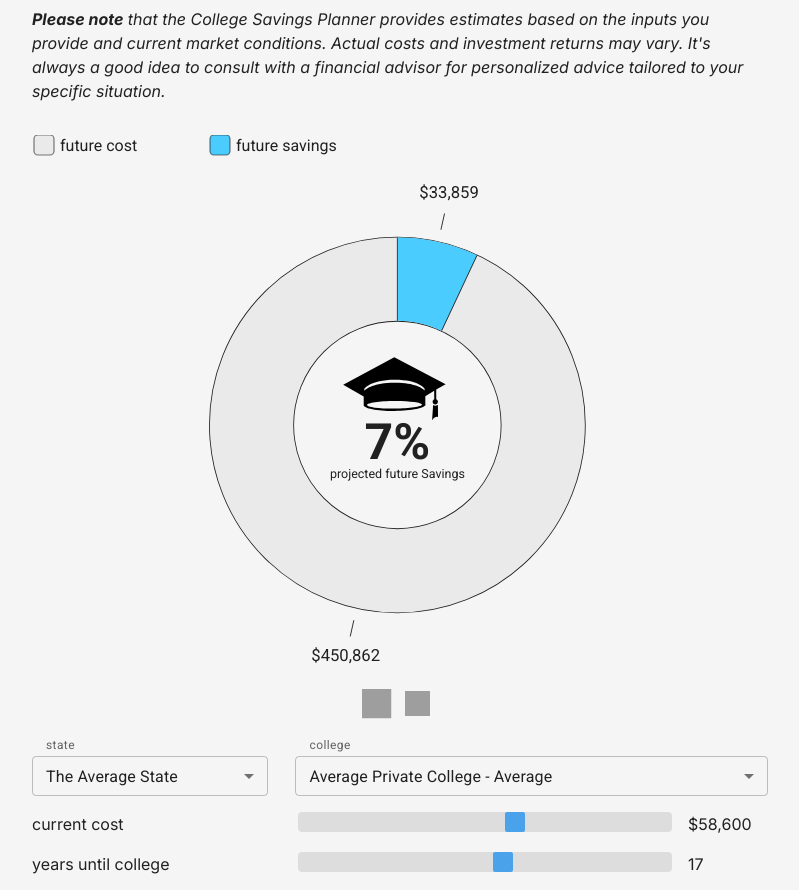
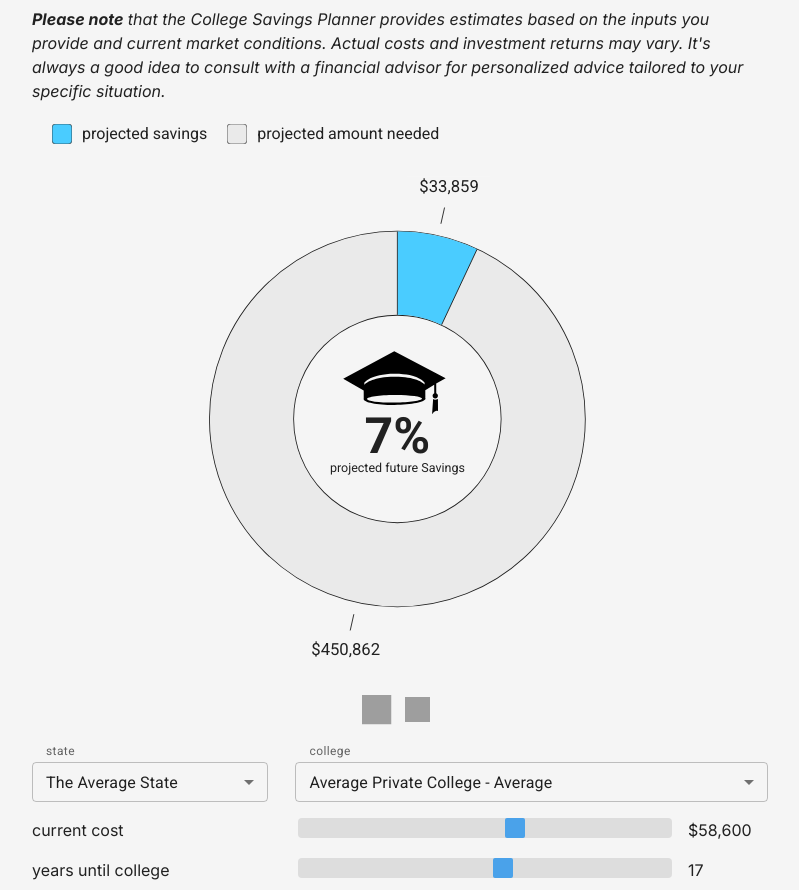
Before and after one commit to aokorodu/CollegeSavingsPlanner_React, a React (Vite) app in the folder CSP-react/: page / in a window 1280 px wide. Shown: the part 830-1720 px from the top of the page, without its empty margins (240-1039 px from the left). Built offline with nearby package versions, Linux system fonts and the light colour scheme; grey boxes are pictures that could not be loaded.

Commit message:
big daddy kane

```diff
--- a/CSP-react/src/App.css
+++ b/CSP-react/src/App.css
@@ -82,6 +82,7 @@ select {
 }
 
 .chartContainer {
+  position: relative;
   opacity: 1;
   transition-property: transform, opacity;
   transform: translateX(0px);
@@ -106,17 +107,6 @@ select {
   transition-property: transform, opacity;
   transition-duration: var(--transition-duration);
   transition-timing-function: ease-out;
-}
-
-.keyContainer {
-  position: relative;
-  width: fit-content;
-  height: 40px;
-  display: flex;
-  flex-direction: row;
-  justify-content: center;
-  gap: 1rem;
-  margin-top: 2rem;
 }
 
 .collegeDropdown {
--- a/CSP-react/src/App.tsx
+++ b/CSP-react/src/App.tsx
@@ -9,12 +9,10 @@ import SliderHolder from './components/SlideHolder/SlideHolder';
 import InfoHolder from './components/uicomponents/InfoHolder/InfoHolder';
 import { getCollegesByState2, stateNames } from './data/costData';
 import GraphButton from './components/GraphButton/GraphButton';
-import KeyItem from './components/KeyItem/KeyItem';
 import ContentHolder from './components/uicomponents/ContentHolder/ContentHolder';
 import Header from './components/uicomponents/Header/Header';
 import WhatIs from './components/uicomponents/WhatIsSection/WhatIs';
 import Modal from './components/Modals/Modal';
-import Disclaimer from './components/GraphButton/Disclaimer/Disclaimer';
 
 // material ui
 import { Select, TextField, FormControl, FormHelperText } from '@mui/material';
@@ -262,10 +260,7 @@ function App() {
 
           <div id="graphContainer">
 
-            <div className="keyContainer">
-              <KeyItem label='future cost' ref={costKeyRectRef} />
-              <KeyItem label='future savings' ref={savedKeyRectRef} />
-            </div>
+
             <div className={`chartContainer ${pieChartActive ? '' : 'chartContainerHiddenLeft'}`}>
               <PieChart ref={pieChartRef} />
             </div>
--- a/CSP-react/src/components/BarGraph/BarGraph.module.css
+++ b/CSP-react/src/components/BarGraph/BarGraph.module.css
@@ -10,3 +10,15 @@
 .shrunk {
   transform: scale(0.8) translateY(-10%);
 }
+
+.keyContainer {
+  display: flex;
+  flex-direction: row;
+  position: relative;
+  justify-content: flex-end;
+  left: 20px;
+  height: 30px;
+  width: fit-content;
+  gap: 20px;
+  margin-bottom: 2rem;
+}
--- a/CSP-react/src/components/BarGraph/BarGraph.tsx
+++ b/CSP-react/src/components/BarGraph/BarGraph.tsx
@@ -3,6 +3,7 @@ import styles from './BarGraph.module.css';
 import classNames from 'classnames';
 import React, { forwardRef, useEffect, useImperativeHandle, useRef } from 'react';
 import GraphLabel from './GraphLabel';
+import KeyItem from '../KeyItem/KeyItem';
 
 const years = ['freshman', 'sohpmore', 'junior', 'senior'];
 
@@ -175,6 +176,11 @@ const BarGraph = forwardRef((props, ref) => {
     }
 
     return (
+        <>
+            <div className={styles.keyContainer}>
+                <KeyItem label='future cost' ref={costKeyRectRef} />
+                <KeyItem label='future savings' ref={savedKeyRectRef} />
+            </div>
             <div ref={containerRef} className={classNames(styles.barGraphContainer)}>
                 <svg width="100%" height="100%" viewBox={`${-vbMargin} ${-vbMargin} ${vbWidth + vbMargin * 2} ${vbHeight + vbMargin * 2}`} preserveAspectRatio="xMidYMid meet" >
                     <defs>
@@ -249,7 +255,7 @@ const BarGraph = forwardRef((props, ref) => {
                     <path d={`M 0 ${0} V${vbHeight} H${vbWidth}`} stroke="#212121" strokeOpacity=".5" fill="none" strokeWidth={1} />
 
                 </svg>
-        </div>
+            </div></>
     );
 });
 
--- /dev/null
+++ b/CSP-react/src/components/KeyItem/KeyItem.module.css
@@ -0,0 +1,6 @@
+.holder {
+  display: flex;
+  align-items: center;
+  flex-direction: row;
+  gap: 10px;
+}
--- a/CSP-react/src/components/KeyItem/KeyItem.tsx
+++ b/CSP-react/src/components/KeyItem/KeyItem.tsx
@@ -1,17 +1,17 @@
 import { forwardRef } from "react";
+import styles from './KeyItem.module.css';
 
 type KeyLegendProps = {
     label: string;
 };
+const size = "20px";
 
 const KeyItem = forwardRef<SVGRectElement, KeyLegendProps>(({ label }: KeyLegendProps, ref) => (
-    <div>
-        <svg width={"100%"} height={"100%"} viewBox="0 0 400 100" fill="none" xmlns="http://www.w3.org/2000/svg">
-            <g id="key" >
-                <rect ref={ref} x="5" y="0" width={50} height={50} fill="#ff0000ff" stroke="#212121" strokeWidth={3} strokeOpacity={0.6} rx="10" ry="10" />
-                <text x={70} y={30} fill='#000000' stroke="none" fontSize={40} textAnchor="start" dominantBaseline="middle">{label}</text>
-            </g>
+    <div className={styles.holder}>
+        <svg width={size} height={size} viewBox="0 0 50 50" fill="none" xmlns="http://www.w3.org/2000/svg">
+            <rect ref={ref} x="0" y="0" width={50} height={50} fill="#ff0000ff" stroke="#212121" strokeWidth={3} strokeOpacity={0.6} rx="10" ry="10" />
         </svg>
+        <text>{label}</text>
     </div>
 ));
 
--- a/CSP-react/src/components/PieChart/PieChart.module.css
+++ b/CSP-react/src/components/PieChart/PieChart.module.css
@@ -10,6 +10,7 @@
 
 .pieChartContainer {
   position: absolute;
+  top: 50px;
   width: 100%;
   height: 500px;
   transition-property: transform;
@@ -20,3 +21,17 @@
 .shrunk {
   transform: scale(0.8) translateY(-10%);
 }
+
+.keyContainer {
+  /* display: flex;
+  flex-direction: row; */
+  position: absolute;
+  display: flex;
+  justify-content: flex-end;
+  top: 0px;
+  left: 20px;
+  height: 30px;
+  width: fit-content;
+  gap: 20px;
+  margin-bottom: 2rem;
+}
--- a/CSP-react/src/components/PieChart/PieChart.tsx
+++ b/CSP-react/src/components/PieChart/PieChart.tsx
@@ -3,6 +3,7 @@ import React, { forwardRef, useImperativeHandle } from 'react';
 import GraduationCap from '../../assets/graduationCap';
 import classNames from 'classnames';
 import Spinnertext from './Spinnertext';
+import KeyItem from '../KeyItem/KeyItem';
 
 const PieChart = forwardRef((props, ref) => {
 
@@ -13,6 +14,10 @@ const PieChart = forwardRef((props, ref) => {
     const arcRef = React.useRef<SVGCircleElement | null>(null);
     const dividerRef = React.useRef<SVGPathElement | null>(null);
     const percentTextRef = React.useRef<SVGTextElement | null>(null);
+
+    // key
+    const constKeyRef = React.useRef<SVGRectElement | null>(null);
+    const savedKeyRef = React.useRef<SVGRectElement | null>(null);
 
     const spinnerRef = React.useRef<{ updateText: (p: number, v: number) => void } | null>(null);
     const spinnerRef2 = React.useRef<{ updateText: (p: number, v: number) => void } | null>(null);
@@ -53,6 +58,12 @@ const PieChart = forwardRef((props, ref) => {
         if (arcRef.current) {
             arcRef.current.setAttribute("stroke", colors[0]);
         }
+        if (constKeyRef.current) {
+            constKeyRef.current.setAttribute("fill", colors[0]);
+        }
+        if (savedKeyRef.current) {
+            savedKeyRef.current.setAttribute("fill", colors[1]);
+        }
     }
 
     const showExtra = (percentage: number) => {
@@ -76,7 +87,13 @@ const PieChart = forwardRef((props, ref) => {
     }));
 
     return (
+        <>
+            <div className={styles.keyContainer}>
+                <KeyItem ref={constKeyRef} label="projected savings" />
+                <KeyItem ref={savedKeyRef} label="projected amount needed" />
+            </div>
             <div ref={containerRef} className={classNames(styles.pieChartContainer)}>
+
                 <svg id="svg" width="100%" height="100%" viewBox="-100 -100 1200 1200">
                     <g id="pieChart" className="graph">
                         <g transform="translate(500 500) rotate(-90)">
@@ -162,7 +179,7 @@ const PieChart = forwardRef((props, ref) => {
 
 
                 </svg>
-        </div>
+            </div></>
     );
 });
 
```
Lines whose indentation alone changed are shown as unchanged.
